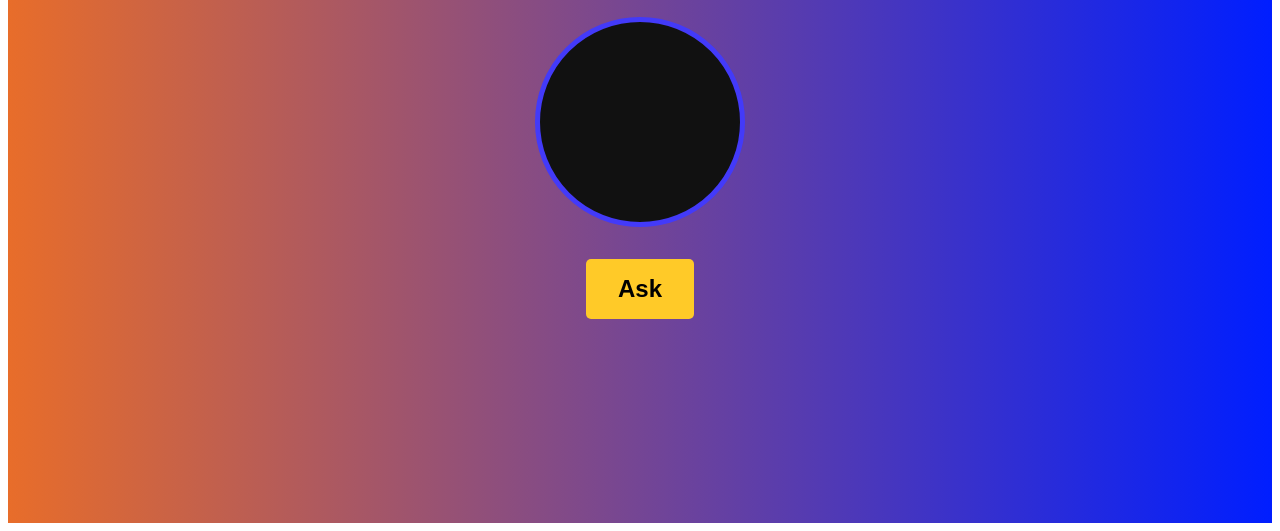
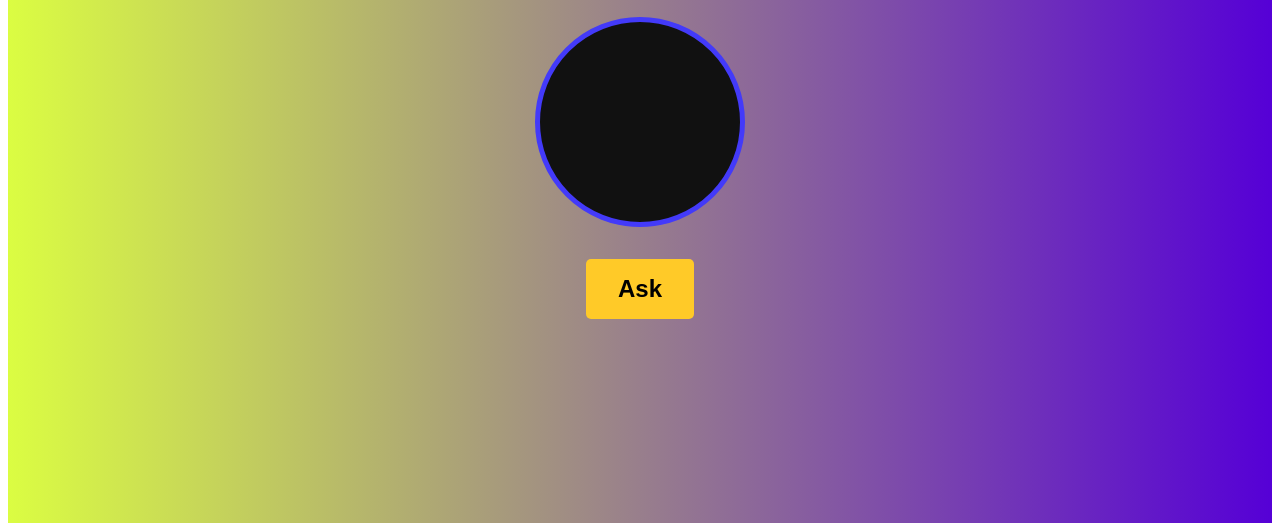
Before and after one commit to Metranohm/magic-8ball-JS, a plain HTML site: page index.html in a window 1280 px wide. Shown: the part 285-816 px from the top of the page. Drawn offline with Linux system fonts and the light colour scheme.

```diff
--- a/styles.css
+++ b/styles.css
@@ -8,7 +8,7 @@
   align-items: center;
   justify-content: center;
   height: 100vh;
-  background: linear-gradient(to right, #e86d2a, #001eff);
+  background: linear-gradient(to right, #dbfd42, hsl(264, 100%, 42%));
   margin: 0 auto;
 }
 
```
